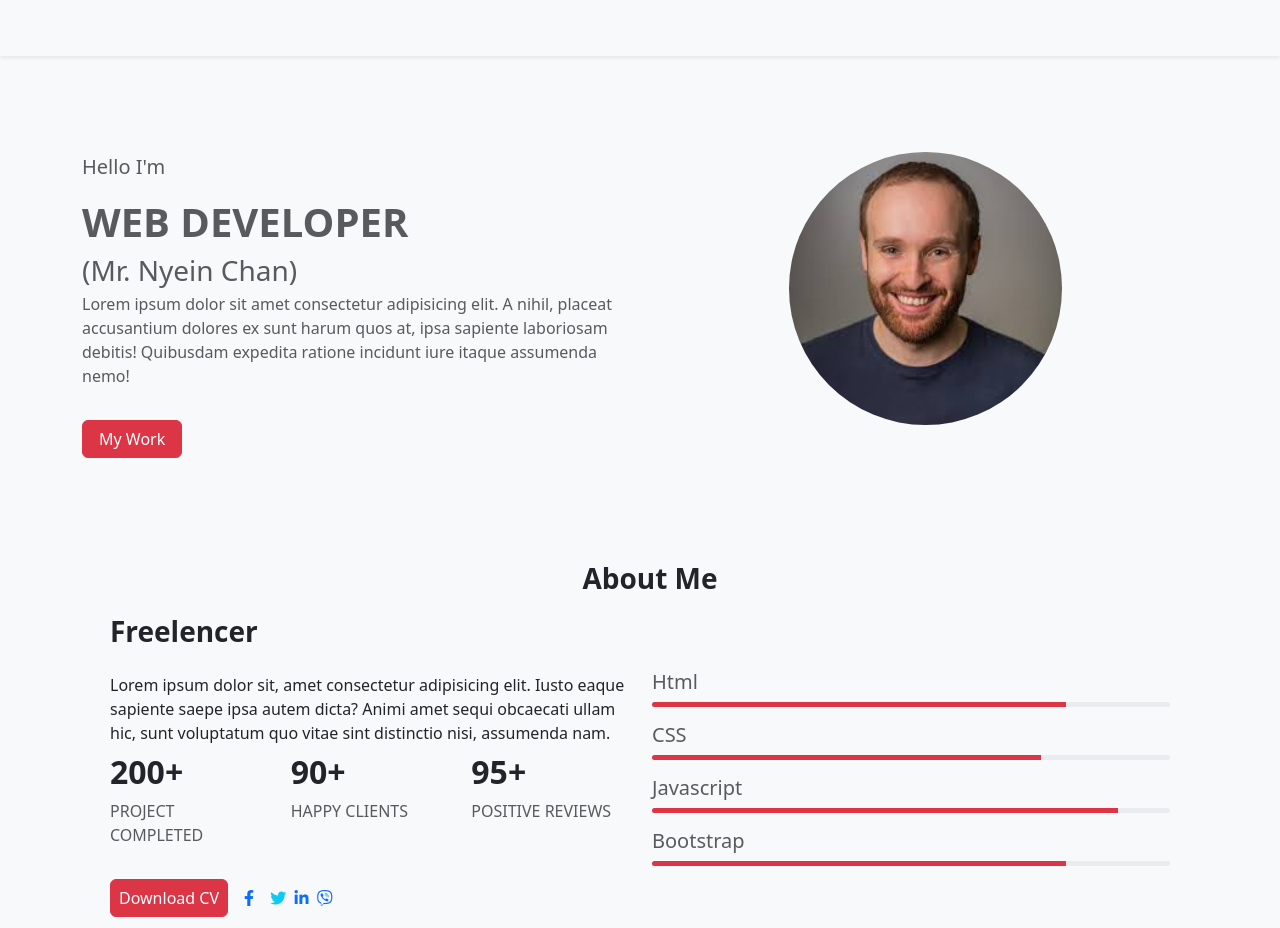
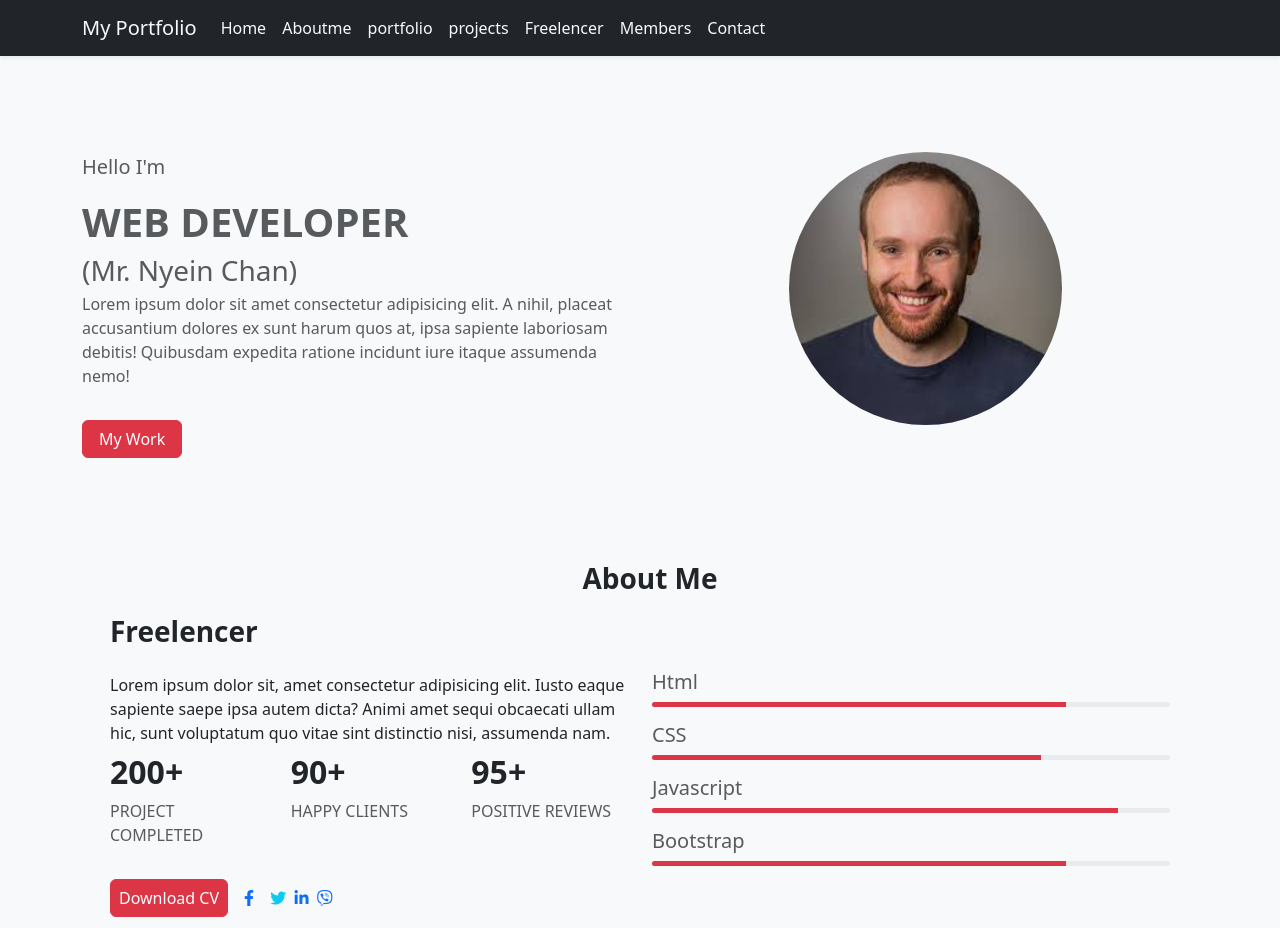
Before and after one commit to Nyein-Changithub/exercise1, a plain HTML site: page bootstrap_exercises/Portfolio project.html in a window 1280 px wide. Shown: the top 928 px of the page. Drawn offline with nearby package versions, Linux system fonts and the light colour scheme.

Commit message:
Update Portfolio project.html

```diff
--- a/bootstrap_exercises/Portfolio project.html
+++ b/bootstrap_exercises/Portfolio project.html
@@ -19,7 +19,7 @@
 <body class="bg-light">
 
     <!-- nav bar start  -->
-    <nav class="navbar navbar-expand-lg bg-body-tertiary bg-dark shadow-sm sticky-top ">
+    <nav class="navbar navbar-expand-lg bg-dark shadow-sm sticky-top ">
         <div class="container  align-content-center justity-content-between">
           <a class="navbar-brand text-light" href="#My Portfolio">My Portfolio</a>
           <button class="navbar-toggler" type="button" data-bs-toggle="collapse" data-bs-target="#navbarNav">
```
